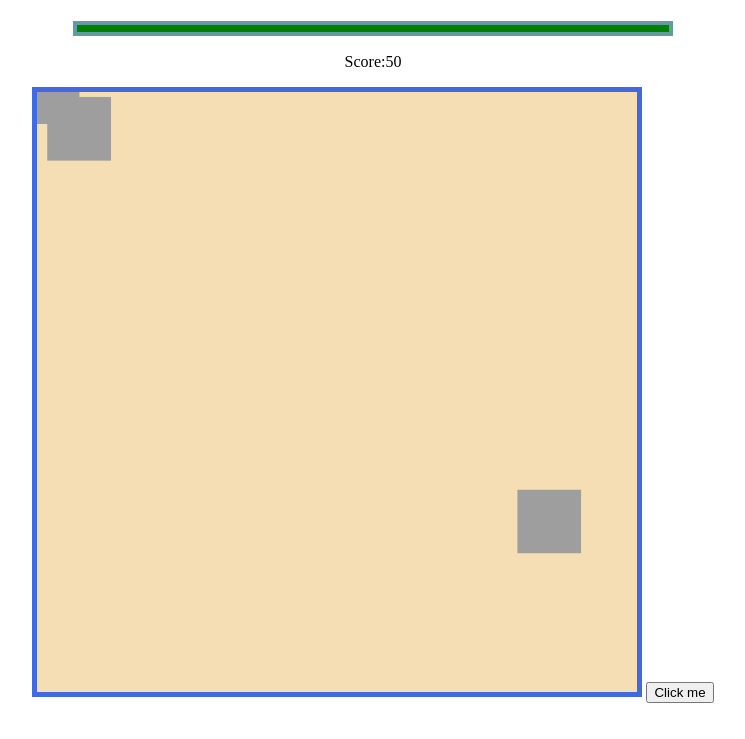
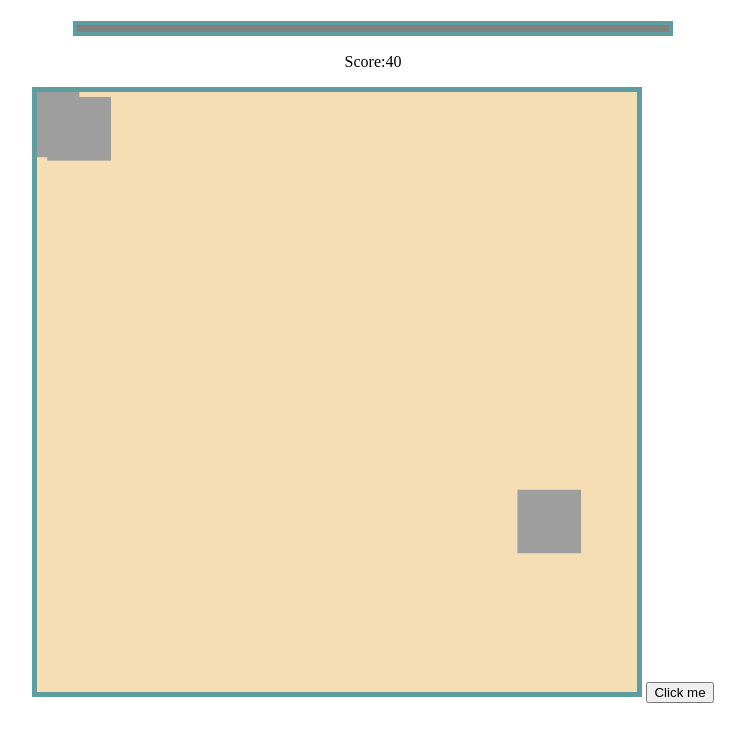
Before and after one commit to jennashea/chaser, a plain HTML site: page index.html in a window 1280 px wide. Shown: the part 61-800 px from the top of the page, without its empty margins (267-1012 px from the left). Drawn offline with Linux system fonts and the light colour scheme.

Commit message:
adds looks

```diff
--- a/chaser.css
+++ b/chaser.css
@@ -6,8 +6,8 @@ h1 {
   font-family: "Brush Script MT";
 }
 canvas {
-  border: 5px solid royalblue;
-  margin: auto;
+  border: 5px solid cadetblue;
+  /*margin: auto;*/
 
 }
 progress {
--- a/chaser.js
+++ b/chaser.js
@@ -223,10 +223,11 @@ function updateScene() {
       progressBar.value -= 10;
     }
   });
-  enemies.forEach((enemy, i) => {
-    enemy.pushOff(enemies[(i + 1) % enemies.length]);
-    player.pushOff(enemy);
-  });
+  for (let i = 0; i < enemies.length; i++) {
+    for (let j = i+1; j < enemies.length; j++) {
+      enemies[i].pushOff(enemies[j]);
+    }
+  }
   const interact = function interactWithPlayer(object) {
     if (object.hasCollided(player)) {
       object.activate();
```
